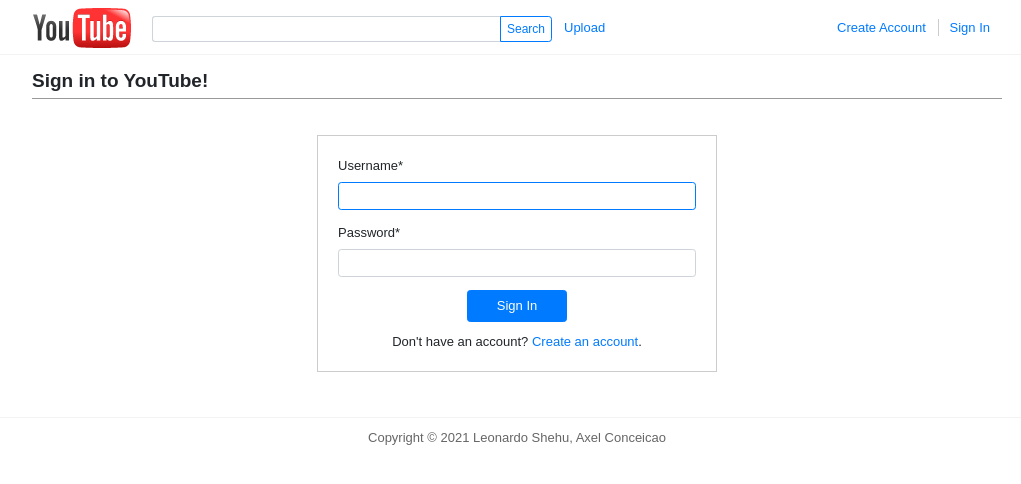
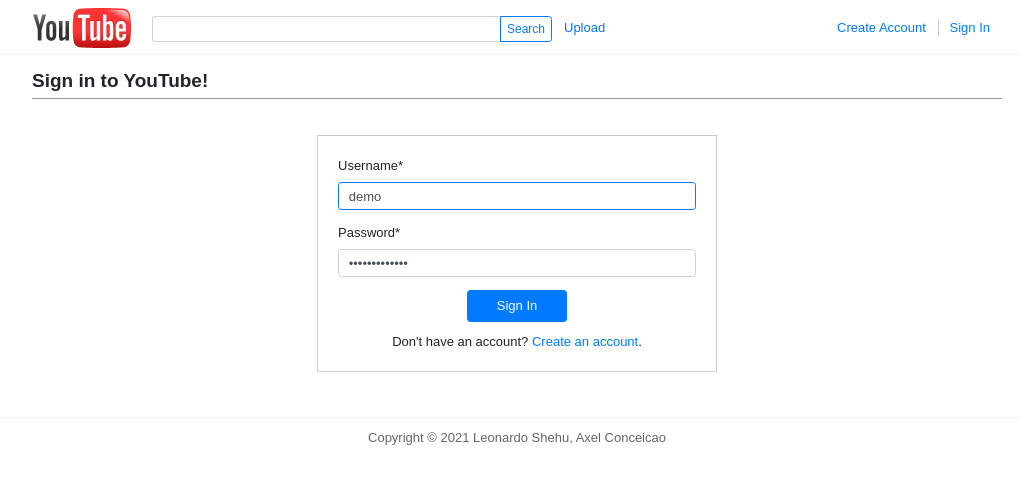
Before and after one commit to AxelConceicao/youtube-django, a Django app: page /auth/login in a window 1280 px wide. Shown: the top 484 px of the page, without its empty margins (123-1144 px from the left). Run offline with Django 3.2, Linux system fonts and the light colour scheme; some libraries are stand-ins or nearby versions.

Commit message:
Login form prefilled

```diff
--- a/authentication/templates/login.html
+++ b/authentication/templates/login.html
@@ -32,5 +32,9 @@
     </form>
     <div class="register-instead">Don't have an account? <a href="{% url 'authentication:register' %}">Create an account</a>.</div>
   </div>
+  <script>
+    document.getElementById('id_username').value = 'demo'
+    document.getElementById('id_password').value = 'password_demo'
+  </script>
 </div>
 {% endblock main_content %}
```
